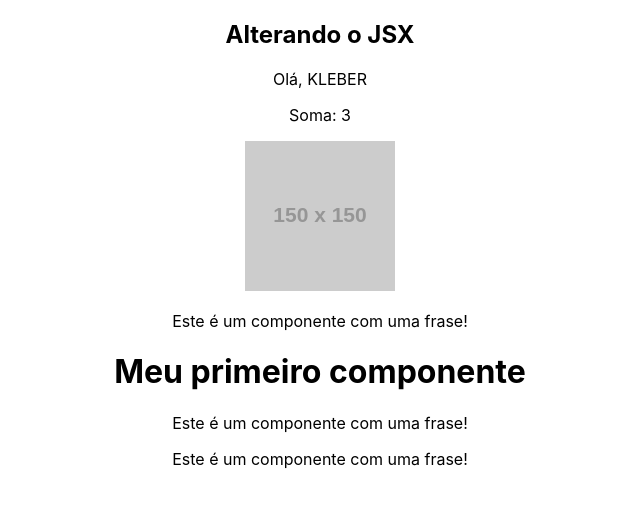
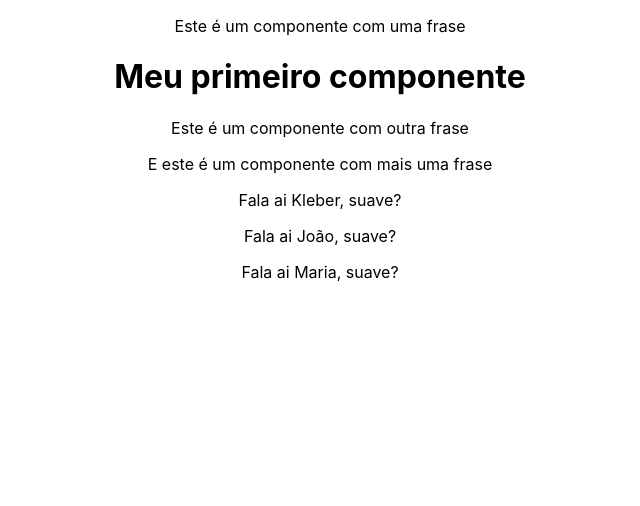
Before and after one commit to klebermkardel/Estudos, a React (Create React App) app in the folder Cursos/React - Hora de Codar/meu-projeto/: page / in a window 1280 px wide. Shown: the top 506 px of the page, without its empty margins (320-960 px from the left). Built offline with nearby package versions, Linux system fonts and the light colour scheme.

Commit message:
Altera arquivos App.js, Frase.js e HelloWorld.js para mostrar como utilizar as props

```diff
--- a/Cursos/React - Hora de Codar/meu-projeto/src/App.js
+++ b/Cursos/React - Hora de Codar/meu-projeto/src/App.js
@@ -1,23 +1,16 @@
 import './App.css';
 import HelloWorld from './components/HelloWorld';
+import SayMyName from './components/SayMyName';
 
 function App() {
-  const name = 'Kleber'
-  const newName = name.toUpperCase()
-
-  function sum(a, b) {
-    return a + b
-  }
-
-  const url = 'https://via.placeholder.com/150'
+  const nome = 'Maria'
 
   return (
     <div className="App">
-      <h2>Alterando o JSX</h2>
-      <p>Olá, {newName}</p>
-      <p>Soma: {sum(1, 2)}</p>
-      <img src={url} alt="Minha Imagem" />
       <HelloWorld />
+      <SayMyName nome="Kleber"/>
+      <SayMyName nome="João"/>
+      <SayMyName nome={nome}/>
     </div>
   );
 }
--- a/Cursos/React - Hora de Codar/meu-projeto/src/components/Frase.js
+++ b/Cursos/React - Hora de Codar/meu-projeto/src/components/Frase.js
@@ -1,7 +1,7 @@
-function Frase() {
+function Frase(props) {
     return (
         <div>
-            <p>Este é um componente com uma frase!</p>
+            <p>{props.frase}</p>
         </div>
     )
 }
--- a/Cursos/React - Hora de Codar/meu-projeto/src/components/HelloWorld.js
+++ b/Cursos/React - Hora de Codar/meu-projeto/src/components/HelloWorld.js
@@ -3,10 +3,10 @@ import Frase from './Frase'
 function HelloWorld () {
     return (
         <div>
-            <Frase />
+            <Frase frase="Este é um componente com uma frase" />
             <h1>Meu primeiro componente</h1>
-            <Frase />
-            <Frase />
+            <Frase frase="Este é um componente com outra frase"/>
+            <Frase frase="E este é um componente com mais uma frase"/>
         </div>
     )
 }
--- /dev/null
+++ b/Cursos/React - Hora de Codar/meu-projeto/src/components/SayMyName.js
@@ -0,0 +1,9 @@
+function SayMyName(props) {
+    return (
+        <div>
+            <p>Fala ai {props.nome}, suave?</p>
+        </div>
+    )
+}
+
+export default SayMyName
```
